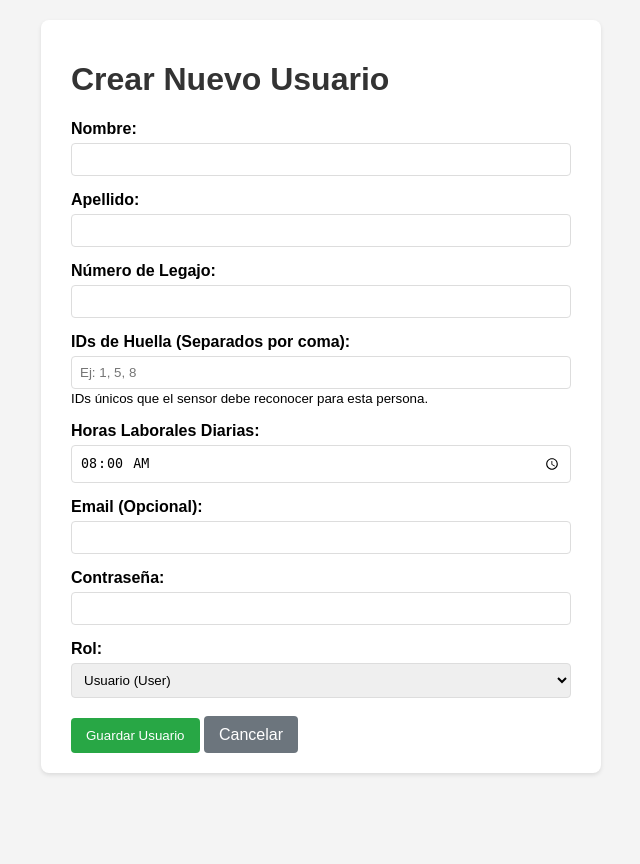
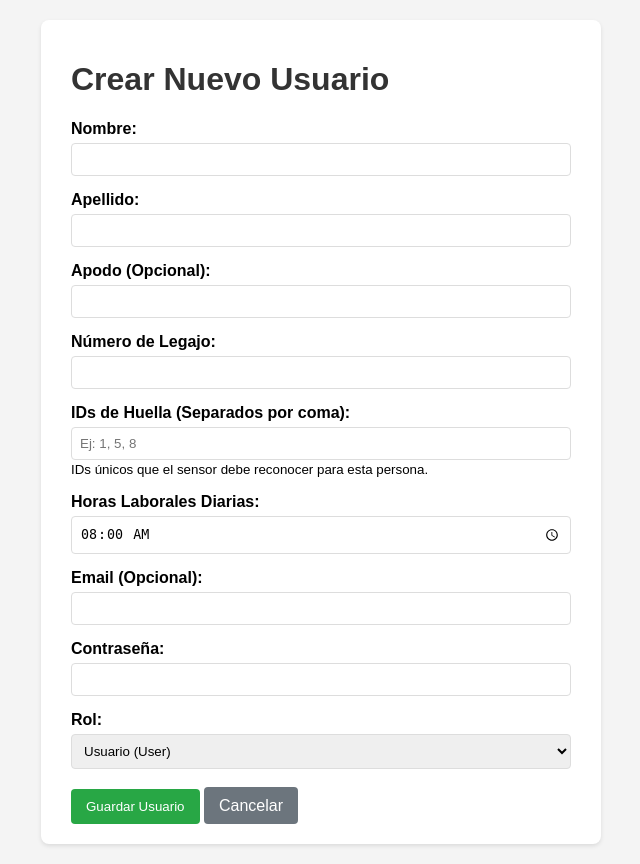
Before and after one commit to DarioMayor/Sistema-Gestion-Personal, a Flask app: page /admin/crear in a window 1280 px wide. Shown: the whole page, without its empty margins (319-959 px from the left). Before the commit the page ends 775 px from the top, so only its background shows below. Run offline with Flask 3, Linux system fonts and the light colour scheme; the visitor is signed in with stand-in values (Sample User, id 1).

Commit message:
Modificacion saludo y voz.  Creacion de archivo maestro del ESP32, que gestiona todo
Ahora la voz dice Buen dia, Buenas tardes y Buenas noches segun el horario de fichaje. Ademas se agrego la caracteristica de APODO a cada usuario, donde es opcional, y su funcion es que al momento de reproducir el audio, reproduzca el apodo y no el nombre.

```diff
--- a/Proyecto-Modularizado/routes/admin_routes.py
+++ b/Proyecto-Modularizado/routes/admin_routes.py
@@ -236,6 +236,9 @@ def crear_usuario():
     if request.method == 'POST':
         nombre = request.form['nombre']
         apellido = request.form['apellido']
+        apodo = request.form.get('apodo') # Opcional
+        if not apodo:
+            apodo = None
         legajo = request.form['legajo']
         email = request.form.get('email') # Opcional
         if not email:
@@ -253,10 +256,10 @@ def crear_usuario():
         try:
             # Usamos 'username' en lugar de 'email' en la DB (columna original)
             sql_insert_user = """
-                INSERT INTO usuarios (nombre, apellido, legajo, horas_laborales, username, password_hash, role)
-                VALUES (%s, %s, %s, %s, %s, %s, %s)
+                INSERT INTO usuarios (nombre, apellido, apodo, legajo, horas_laborales, username, password_hash, role)
+                VALUES (%s, %s, %s, %s, %s, %s, %s, %s)
             """
-            cursor.execute(sql_insert_user, (nombre, apellido, legajo, horas_laborales, email, password_hash, role))
+            cursor.execute(sql_insert_user, (nombre, apellido, apodo, legajo, horas_laborales, email, password_hash, role))
             new_user_id = cursor.lastrowid
 
             if new_user_id and huellas_str:
@@ -298,6 +301,9 @@ def editar_usuario(usuario_id):
     if request.method == 'POST':
         nombre = request.form['nombre']
         apellido = request.form['apellido']
+        apodo = request.form.get('apodo') # Opcional
+        if not apodo:
+            apodo = None
         legajo = request.form['legajo']
         email = request.form.get('email') # Opcional
         if not email:
@@ -310,11 +316,11 @@ def editar_usuario(usuario_id):
         try:
             if nueva_password:
                 password_hash = generate_password_hash(nueva_password)
-                sql_update = "UPDATE usuarios SET nombre=%s, apellido=%s, legajo=%s, username=%s, role=%s, password_hash=%s, horas_laborales=%s WHERE id=%s"
-                cursor.execute(sql_update, (nombre, apellido, legajo, email, role, password_hash, horas_laborales, usuario_id))
+                sql_update = "UPDATE usuarios SET nombre=%s, apellido=%s, apodo=%s, legajo=%s, username=%s, role=%s, password_hash=%s, horas_laborales=%s WHERE id=%s"
+                cursor.execute(sql_update, (nombre, apellido, apodo, legajo, email, role, password_hash, horas_laborales, usuario_id))
             else:
-                sql_update = "UPDATE usuarios SET nombre=%s, apellido=%s, legajo=%s, username=%s, role=%s, horas_laborales=%s WHERE id=%s"
-                cursor.execute(sql_update, (nombre, apellido, legajo, email, role, horas_laborales, usuario_id))
+                sql_update = "UPDATE usuarios SET nombre=%s, apellido=%s, apodo=%s, legajo=%s, username=%s, role=%s, horas_laborales=%s WHERE id=%s"
+                cursor.execute(sql_update, (nombre, apellido, apodo, legajo, email, role, horas_laborales, usuario_id))
 
             cursor.execute("DELETE FROM huellas WHERE usuario_id = %s", (usuario_id,))
             if huellas_str:
@@ -344,7 +350,7 @@ def editar_usuario(usuario_id):
                 conn.close()
 
     try:
-        cursor.execute("SELECT id, nombre, apellido, legajo, username as email, role, horas_laborales FROM usuarios WHERE id = %s", (usuario_id,))
+        cursor.execute("SELECT id, nombre, apellido, apodo, legajo, username as email, role, horas_laborales FROM usuarios WHERE id = %s", (usuario_id,))
         usuario_a_editar = cursor.fetchone()
         cursor.execute("SELECT huella_id FROM huellas WHERE usuario_id = %s", (usuario_id,))
         huellas_raw = cursor.fetchall()
--- a/Proyecto-Modularizado/templates/crear_usuario.html
+++ b/Proyecto-Modularizado/templates/crear_usuario.html
@@ -45,6 +45,10 @@
                 <input type="text" id="apellido" name="apellido" value="{{ form_data.get('apellido', '') }}" required>
             </div>
             <div class="form-group">
+                <label for="apodo">Apodo (Opcional):</label>
+                <input type="text" id="apodo" name="apodo" value="{{ form_data.get('apodo', '') }}">
+            </div>
+            <div class="form-group">
                 <label for="legajo">Número de Legajo:</label>
                 <input type="text" id="legajo" name="legajo" value="{{ form_data.get('legajo', '') }}" required>
             </div>
--- a/Proyecto-Modularizado/templates/editar_usuario.html
+++ b/Proyecto-Modularizado/templates/editar_usuario.html
@@ -45,6 +45,10 @@
                 <input type="text" id="apellido" name="apellido" value="{{ usuario.apellido }}" required>
             </div>
             <div class="form-group">
+                <label for="apodo">Apodo (Opcional):</label>
+                <input type="text" id="apodo" name="apodo" value="{{ usuario.apodo if usuario.apodo else '' }}">
+            </div>
+            <div class="form-group">
                 <label for="legajo">Número de Legajo:</label>
                 <input type="text" id="legajo" name="legajo" value="{{ usuario.legajo }}" required>
             </div>
```
Also changed, not shown: Proyecto-Modularizado/add_apodo_column.py (added, +37 -0 lines), Proyecto-Modularizado/routes/main_routes.py (+27 -5 lines), Proyecto-Modularizado/templates/monitor.html (+13 -3 lines), 5 other files.
